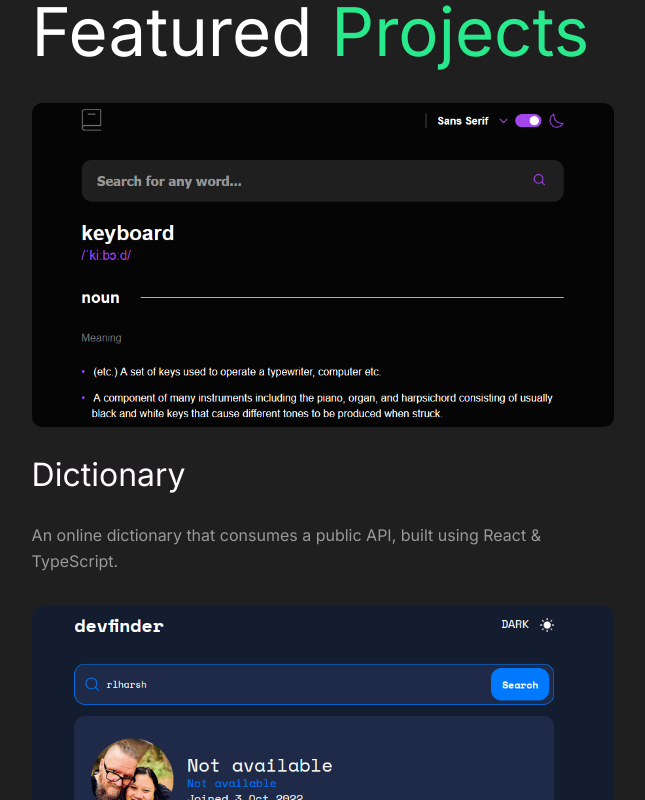
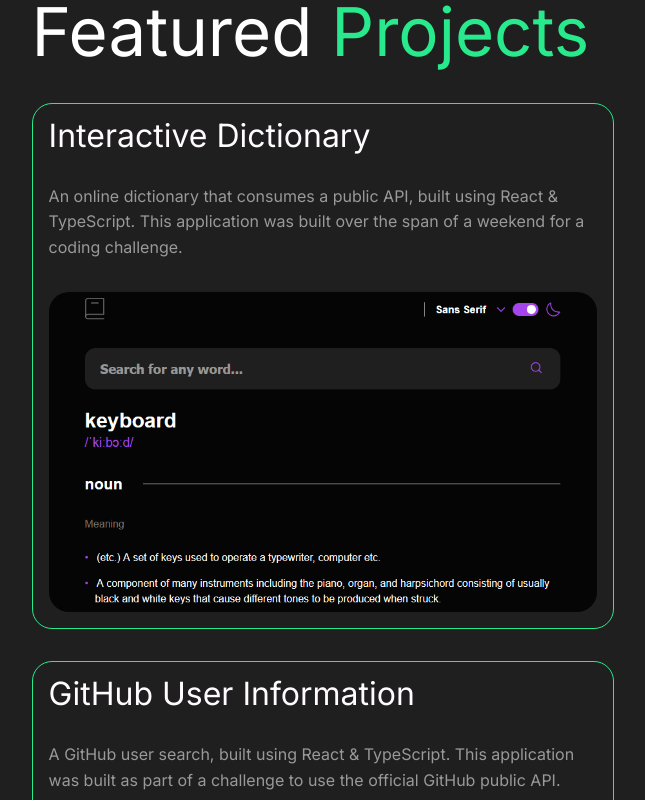
Before and after one commit to rlharsh/personal-portfolio, a React (Vite) app: page / in a window 1280 px wide. Shown: the part 4840-5640 px from the top of the page, without its empty margins (522-1167 px from the left). Built offline with nearby package versions, Linux system fonts and the light colour scheme.

Commit message:
Update Project Cards

```diff
--- a/src/assets/css/home.css
+++ b/src/assets/css/home.css
@@ -133,6 +133,8 @@
   display: flex;
   flex-direction: column;
   gap: 2rem;
+  border: 1px solid #28e98c;
+  padding: 1rem;
 }
 .project-card__image {
   width: 100%;
@@ -153,9 +155,11 @@
 }
 
 .project-image {
-  border-radius: 10px;
-  -o-object-fit: fill;
-     object-fit: fill;
+  border-radius: 20px;
+  -o-object-fit: cover;
+     object-fit: cover;
+  background-attachment: fixed;
+  height: 20rem;
   width: 100%;
 }
 
--- a/src/pages/home.jsx
+++ b/src/pages/home.jsx
@@ -170,14 +170,20 @@ const home = () => {
                     Featured <span className="highlight">Projects</span>
                 </h2>
                 <div className='project-card' data-aos="fade-left">
+                    <a href="https://creative-moxie-076da4.netlify.app/" target='_blank'>Interactive Dictionary</a>
+                    <p>
+                        An online dictionary that consumes a public API, built using React & TypeScript.
+                        This application was built over the span of a weekend for a coding challenge.
+                    </p>
                     <img src={dictionary} className='project-image' alt="Dictionary Project Screenshot" />
-                    <a href="https://creative-moxie-076da4.netlify.app/" target='_blank'>Dictionary</a>
-                    <p>An online dictionary that consumes a public API, built using React & TypeScript.</p>
                 </div>
                 <div className='project-card' data-aos="fade-left">
+                    <a href="https://gorgeous-arithmetic-e2e15a.netlify.app/" target='_blank'>GitHub User Information</a>
+                    <p>
+                        A GitHub user search, built using React & TypeScript.
+                        This application was built as part of a challenge to use the official GitHub public API.
+                    </p>
                     <img src={github} className='project-image' alt="Dictionary Project Screenshot" />
-                    <a href="https://gorgeous-arithmetic-e2e15a.netlify.app/" target='_blank'>GitHub User Information</a>
-                    <p>A GitHub user search, built using React & TypeScript.</p>
                 </div>
             </section>
             <section id="services" data-aos="fade-up">
--- a/src/pages/home.scss
+++ b/src/pages/home.scss
@@ -141,6 +141,8 @@
     display: flex;
     flex-direction: column;
     gap: 2rem;
+    border: 1px solid #28e98c;
+    padding: 1rem;
 
     &__image {
         width: 100%;
@@ -164,8 +166,10 @@
 }
 
 .project-image {
-    border-radius: 10px;
-    object-fit: fill;
+    border-radius: 20px;
+    object-fit:cover;
+    background-attachment: fixed;
+    height: 20rem;
     width: 100%;
 }
 
```
Also changed, not shown: 1 other file (tests, documents, lock files or other folders).
